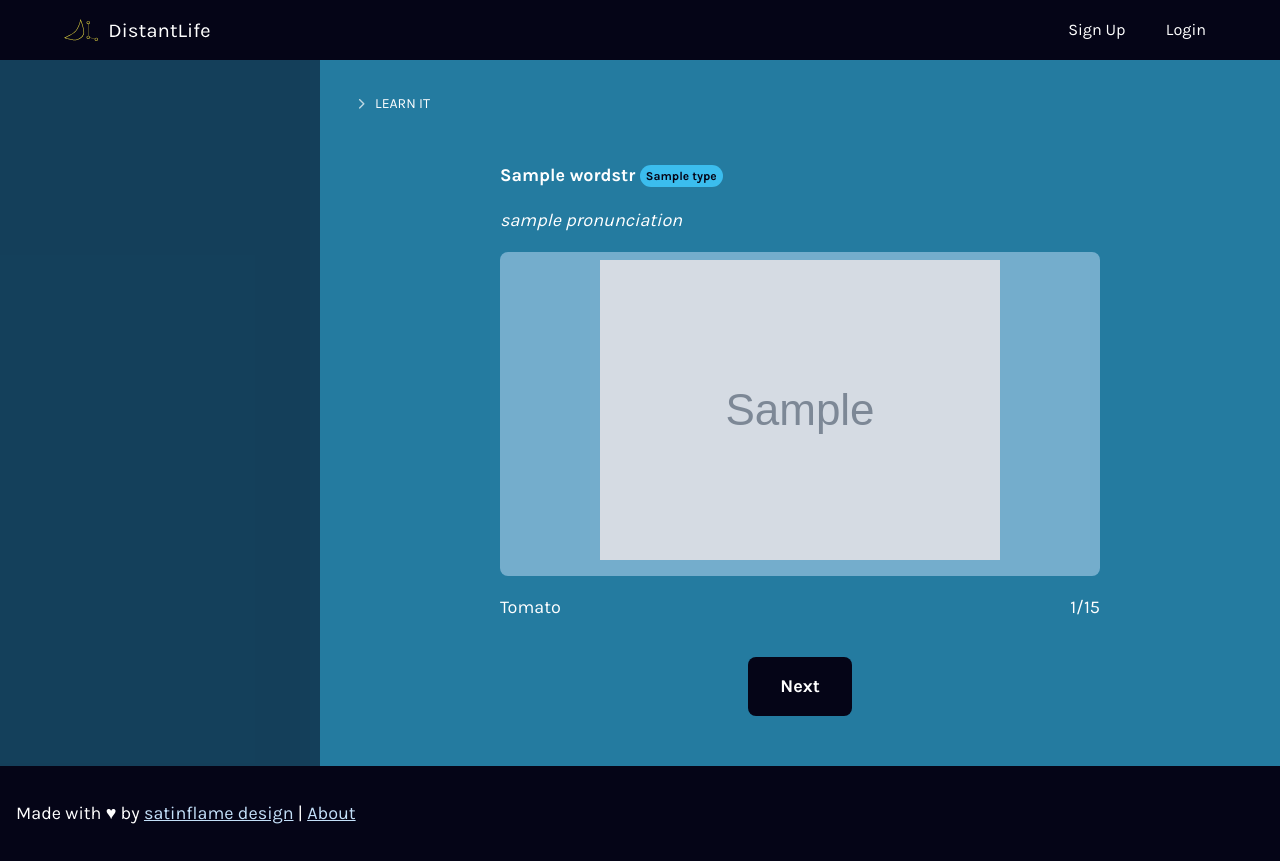
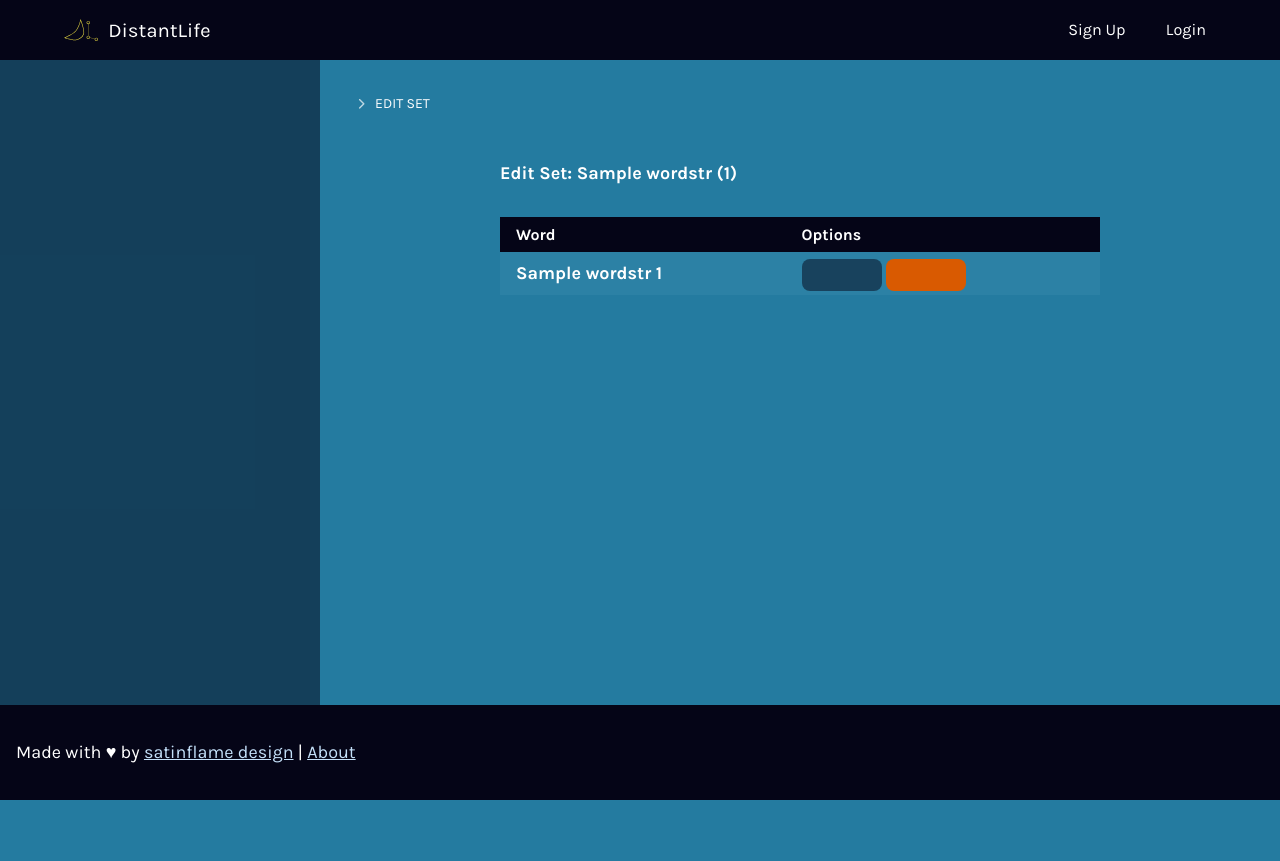
Before and after one commit to virtual/distantlife, a Flask app: template templates/editset.html in a window 1280 px wide. After the commit the page ends 800 px from the top, so only its background shows below. Run offline with Flask 2, Linux system fonts and the light colour scheme; the template is opened without the code that fills it: most values are stand-ins (such as "Sample title", 1, 10 or a date in 2020); grey boxes marked "Sample" are stand-in pictures; some libraries are stand-ins or nearby versions.

Commit message:
add admin interface for editing words in sets

```diff
--- a/application.py
+++ b/application.py
@@ -1,5 +1,4 @@
 import os
-
 from cs50 import SQL
 from flask import Flask, redirect, render_template, request, session
 from flask_session import Session
@@ -8,7 +7,7 @@ from werkzeug.exceptions import default_exceptions, HTTPException, InternalServe
 from werkzeug.security import check_password_hash, generate_password_hash
 
 from flask_babel import Babel
-from helpers import apology, login_required, admin_required, usd, set_active_pet_in_session, set_languages
+from helpers import apology, login_required, admin_required, usd, set_active_pet_in_session, set_languages, get_sets, get_set_by_id, get_words_by_set_id, get_role
 from fileparser import save_words
 
 app = Flask(__name__)
@@ -50,9 +49,6 @@ Session(app)
 db = SQL("sqlite:///distantlife.db")
 
 
-
-
-
 @app.route("/")
 def index():
     # """dashboard page"""
@@ -75,24 +71,8 @@ def pets():
 @login_required
 def train():
     """training page"""
-    # words = db.execute("SELECT words.wordstr, words.pronunciation, word_type.type FROM words JOIN word_set_words ON word_set_words.word_id = words.id JOIN word_type ON words.type = word_type.id where word_set_words.word_set_id = 1")
-    setsqry = db.execute("SELECT word_sets.id as id, words.wordstr as wordstr, words.id as setnameid, word_sets.imgsrc FROM word_sets JOIN words ON word_sets.set_name_word_id = words.id WHERE word_sets.language_id =  ?", session['language']['learning'])
-    rolesqry = db.execute("SELECT roles FROM users WHERE id =  ?", session['user_id'])
-    role = rolesqry[0]['roles']
-    sets = []
-    for setinfo in setsqry:
-      # totalcount = db.execute("select count(*) as count from word_set_words where word_set_id =  ?", setinfo['id'])
-      translation = db.execute("SELECT wordstr FROM words where id = (SELECT word_translation.trans_word FROM words JOIN word_translation ON word_translation.orig_word = words.id WHERE words.id = ? AND word_translation.trans_lang = ?)", setinfo['setnameid'], session['language']['preferred'])
-
-      totalcount = db.execute("select count(*) as count from word_set_words where word_set_id =  ?", setinfo['id'])
-      setinfo = {
-        "id": setinfo['id'],
-        "set_name": setinfo['wordstr'],
-        "imgsrc": setinfo['imgsrc'],
-        "totalcount": totalcount[0]['count'],
-        "translation": translation[0]['wordstr']
-      }
-      sets.append(setinfo)
+    role = get_role()
+    sets = get_sets()
 
     return render_template("train.html", sets=sets, role=role)
 
@@ -113,30 +93,20 @@ def trainset():
 
 
 @app.route("/edit/set/")
+@login_required
 @admin_required
-@login_required
-def edit():
+def edit_set():
     """edit set page"""
-     # words = db.execute("SELECT words.wordstr, words.pronunciation, word_type.type FROM words JOIN word_set_words ON word_set_words.word_id = words.id JOIN word_type ON words.type = word_type.id where word_set_words.word_set_id = 1")
-    setsqry = db.execute("SELECT word_sets.id as id, words.wordstr as wordstr, words.id as setnameid, word_sets.imgsrc FROM word_sets JOIN words ON word_sets.set_name_word_id = words.id WHERE word_sets.language_id =  ?", session['language']['learning'])
-    rolesqry = db.execute("SELECT roles FROM users WHERE id =  ?", session['user_id'])
-    role = rolesqry[0]['roles']
-    sets = []
-    for setinfo in setsqry:
-      # totalcount = db.execute("select count(*) as count from word_set_words where word_set_id =  ?", setinfo['id'])
-      translation = db.execute("SELECT wordstr FROM words where id = (SELECT word_translation.trans_word FROM words JOIN word_translation ON word_translation.orig_word = words.id WHERE words.id = ? AND word_translation.trans_lang = ?)", setinfo['setnameid'], session['language']['preferred'])
+    role = get_role()
+    if request.args.get('set_id') is not None:
+      set_id = int(request.args.get('set_id'))
+      set_info = get_set_by_id(set_id)
+      words = get_words_by_set_id(set_id)
+      return render_template("editset.html", set_info=set_info, role=role, words=words)
+    else:
+      sets = get_sets()
+      return render_template("editsets.html", sets=sets, role=role)
 
-      totalcount = db.execute("select count(*) as count from word_set_words where word_set_id =  ?", setinfo['id'])
-      setinfo = {
-        "id": setinfo['id'],
-        "set_name": setinfo['wordstr'],
-        "imgsrc": setinfo['imgsrc'],
-        "totalcount": totalcount[0]['count'],
-        "translation": translation[0]['wordstr']
-      }
-      sets.append(setinfo)
-
-    return render_template("editsets.html", sets=sets, role=role)
 
 
 @app.route("/quiz/set/", methods=["GET", "POST"])
@@ -154,7 +124,7 @@ def quizset():
         if request.form.get('page') is not None:
           page = int(request.form.get('page'))
         if set_id is not None:
-          words = db.execute("SELECT words.wordstr, words.pronunciation, word_type.type, word_images.imgsrc FROM words JOIN word_set_words ON word_set_words.word_id = words.id JOIN word_type ON words.type = word_type.id JOIN word_images ON words.imgsrc_id = word_images.id where word_set_words.word_set_id = ?", set_id)
+          words = get_words_by_set_id(int(set_id))
           set_info = db.execute("SELECT id, imgsrc FROM word_sets WHERE id = ?", set_id)
           return render_template("quizset.html", words=words, set_info=set_info, page=page, set_id=set_id)
       else:
@@ -185,8 +155,8 @@ def createset():
 
             preferred_wordid = "INSERT INTO words (language_id, type, pronunciation, wordstr) VALUES (?, ?, ?, ?)", preferred_lang, 1, '', plang_setname
             print(preferred_wordid)
-
-        return render_template("editsets.html")
+            sets = get_sets()
+        return render_template("editsets.html", sets=sets)
     else:
       language_options = db.execute("SELECT * FROM languages")
       userinfo = db.execute("SELECT username, id, preferred_lang, learning_lang, created_at, email, full_name FROM users WHERE id = ?", session["user_id"])
--- a/static/overrides.css
+++ b/static/overrides.css
@@ -1 +1,16 @@
 /* additional styles not implemented on fed-projects/04 */
+/* $alert-success: #5DDB6D !default;
+$alert-info: #3BBDEE !default;
+$alert-warning: #EDDE43 !default;
+$alert-danger: #E48850 !default; */
+td.form-options form {
+  display: inline-block;
+  width: auto;
+  margin-top: 0;
+}
+.btn.btn-secondary {
+  background-color: rgba(5, 5, 23, .5)
+}
+.btn-danger {
+  background-color: #d95a01;
+}
--- a/templates/editset.html
+++ b/templates/editset.html
@@ -1,44 +1,48 @@
 {% extends "layout.html" %}
 
 {% block title %}
-{{ _('Learn It') }}
+{{ _('Edit Set') }}
 {% endblock %}
 
 {% block main %}
-
-
-
   <header>
     <div class="main-options">
-      <h1>{{words[page].wordstr}} <span class="badge badge-info">{{ words[page].type}}</span></h1>
-      <div class="options">
-        <button class="btn-option">
-          <span class="fal fa-volume"></span>
-          <span class="sr-only">{{ _('play audio') }}</span>
-        </button>
-      </div>
+      <h1>Edit Set: {{set_info.wordstr}} ({{set_info.id}}) </h1>
     </div>
   </header>
-  <p class="text-lowercase"><em>{{words[page].pronunciation}}</em></p>
 
-  <figure class="learn-word">
-    <div class="figure-img"><img src="{{ url_for('static', filename=words[page].imgsrc) }}" alt=""></div>
-    <figcaption class="main-options">
-      <p>Tomato</p>
-      <p>1/15</p>
-    </figcaption>
-  </figure>
-
-
-{% if words[page+1] %}
-  <p class="text-center">
-    <a class="btn btn-primary" href="/train/set/?s={{tset}}&page={{page+1}}">{{ _('Next') }}</a>
-  </p>
-{% else %}
-  <p class="text-center">
-    <a class="btn btn-primary" href="/train">{{ _('Complete lesson') }}</a>
-  </p>
-{% endif %}
-
+  <table class="table-responsive-stack">
+    <thead>
+      <tr>
+        <th>{{ _('Word') }}</th>
+        <th class="form-options">{{ _('Options') }}</th>
+     </tr>
+    </thead>
+    <tbody>
+      {% for word in words %}
+       <tr>
+          <td>
+            <strong>{{word.wordstr}} {{word.id}}</strong>
+          </td>
+          <td class="form-options">
+            <form method="get" action="/edit/word/?word_id={{word.id}}">
+              <input name="word_id" type="hidden" value="{{word.id}}" />
+              <button class="btn btn-secondary" type="submit" value="{{ _('Edit') }}">
+                <span class="fal fa-pencil"></span>
+                <span class="sr-only">{{ _('Edit') }}</span>
+              </button>
+            </form>
+            <form method="post" action="/delete/word_set_word/">
+              <input name="word_id" type="hidden" value="{{word.id}}" />
+              <button onclick="return confirm('Remove?')" title="{{ _('Remove word from set') }}" class="btn btn-danger" type="submit" value="{{ _('Delete') }}">
+                <span class="fal fa-trash"></span>
+                <span class="sr-only">{{ _('Delete') }}</span>
+              </button>
+            </form>
+          </td>
+       </tr>
+       {% endfor %}
+    </tbody>
+  </table>
 
 {% endblock %}
```
Also changed, not shown: helpers.py (+42 -0 lines).
